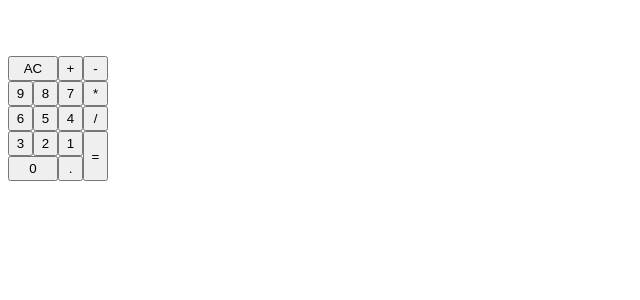
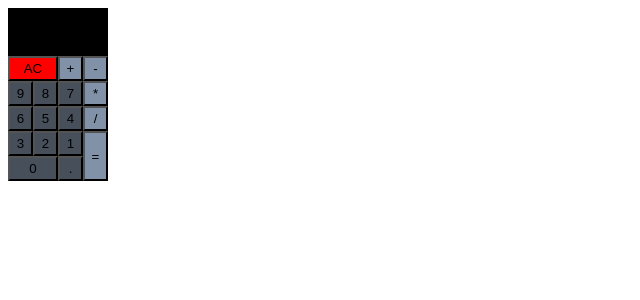
Before and after one commit to rajputd/React-Calculator, a React app: page / in a window 1280 px wide. Shown: the top 300 px of the page, without its empty margins (0-640 px from the left). Built offline with nearby package versions, Linux system fonts and the light colour scheme.

Commit message:
Set colors for Calculator buttons and display

```diff
--- a/src/css/Calculator.css
+++ b/src/css/Calculator.css
@@ -5,15 +5,32 @@
   font-family: 'Roboto Mono';
 }
 
+#calculator * {
+  background-color: #8191a8;
+  border-color: black;
+}
+
+#calculator button:hover {
+  border-color: #8191c0;
+}
+
 #display-holder {
   grid-column: 1 / 5;
   grid-row: 1 / 2;
   text-align: right;
+  background-color: black;
   font-family: Quantico;
+  color: white;
+}
+
+#display-holder * {
+  background-color: black;
 }
 
 #clear {
   grid-column: 1 / 3;
+  background-color: red;
+  border-color: black;
 }
 
 #equals {
@@ -32,3 +49,7 @@
   grid-template-columns: repeat(3, 25px);
   grid-template-rows: repeat(4, 25px);
 }
+
+#numpad * {
+  background-color: #474f5b;
+}
```
